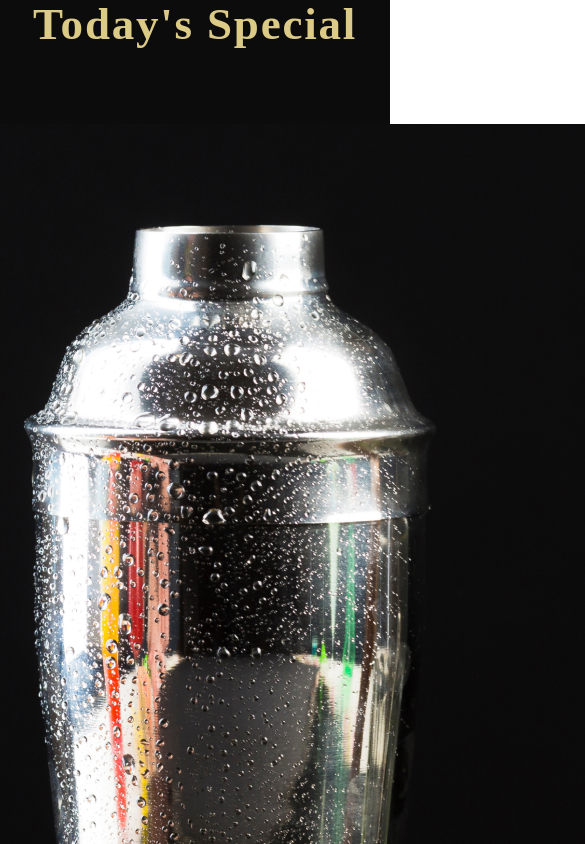
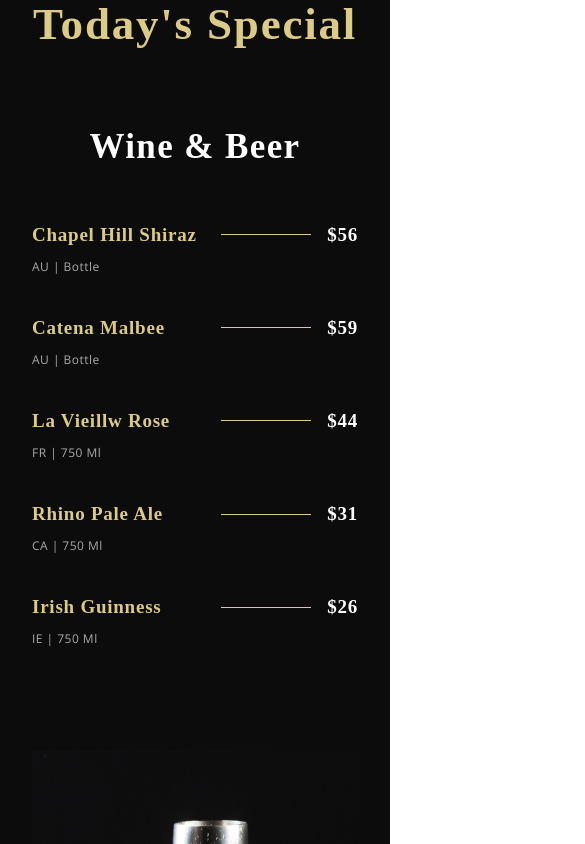
Before and after one commit to AnnaAn01/react-restaurant-website, a React (Create React App) app: page / in a window 390 px wide. Shown: the part 3620-4464 px from the top of the page, 585 px wide, since content can reach past the window. Built offline with nearby package versions, Linux system fonts and the light colour scheme; the HTML template or start-up script is replaced by a standard one; a web font is replaced by a local one.

Commit message:
styling Special menu section

```diff
--- a/src/container/Menu/SpecialMenu.css
+++ b/src/container/Menu/SpecialMenu.css
@@ -16,3 +16,69 @@
   align-items: flex-start;
   flex-direction: row;
 }
+
+.app__specialMenu-menu_heading {
+  font-family: var(--font-base);
+  font-weight: 600;
+  font-size: 45px;
+  line-height: 58.5px;
+  letter-spacing: 0.04em;
+  color: var(--color-white);
+}
+
+.app__specialMenu-menu_wine,
+.app__specialMenu-menu_cocktails {
+  flex: 1;
+  width: 100%;
+  flex-direction: column;
+}
+
+.app__specialMenu-menu_img {
+  width: 410px;
+  margin: 0 2rem;
+}
+
+.app__specialMenu-menu_img img {
+  width: 100%;
+  height: auto;
+}
+
+.app__specialMenu_menu_items {
+  display: flex;
+  flex-direction: column;
+  margin: 2rem 0;
+  width: 100%;
+}
+
+@media screen and (max-width: 2000px) {
+  .app__specialMenu-menu_img {
+    width: 650px;
+  }
+
+  .app__specialMenu-menu_img img {
+    height: 920px;
+  }
+}
+
+@media screen and (max-width: 1150px) {
+  .app__specialMenu-menu {
+    flex-direction: column;
+    align-items: center;
+    width: 100%;
+  }
+
+  .app__specialMenu-menu_img {
+    margin: 3rem 0;
+  }
+}
+
+@media screen and (max-width: 650px) {
+  .app__specialMenu-menu_img {
+    width: 100%;
+  }
+
+  .app__specialMenu-menu_heading {
+    font-size: 35px;
+    line-height: 48.5px;
+  }
+}
--- a/src/container/Menu/SpecialMenu.jsx
+++ b/src/container/Menu/SpecialMenu.jsx
@@ -11,7 +11,7 @@
     </div>
     <div className="app__specialMenu-menu">
       <div className="app__specialMenu-menu_wine flex__center">
-        <p className="app__specialMenu_menu_heading">Wine & Beer</p>
+        <p className="app__specialMenu-menu_heading">Wine & Beer</p>
         <div className="app__specialMenu_menu_items">
           {data.wines.map((wine, index) => (
             <MenuItem key={wine.title + index} title={wine.title} price={wine.price} tags={wine.tags} />
@@ -25,7 +25,7 @@
       </div>
 
       <div className="app__specialMenu-menu_cocktails flex__center">
-        <p className="app__specialMenu_menu_heading">Wine & Beer</p>
+        <p className="app__specialMenu-menu_heading">Cocktails</p>
         <div className="app__specialMenu_menu_items">
           {data.cocktails.map((cocktail, index) => (
             <MenuItem key={cocktail.title + index} title={cocktail.title} price={cocktail.price} tags={cocktail.tags} />
```
